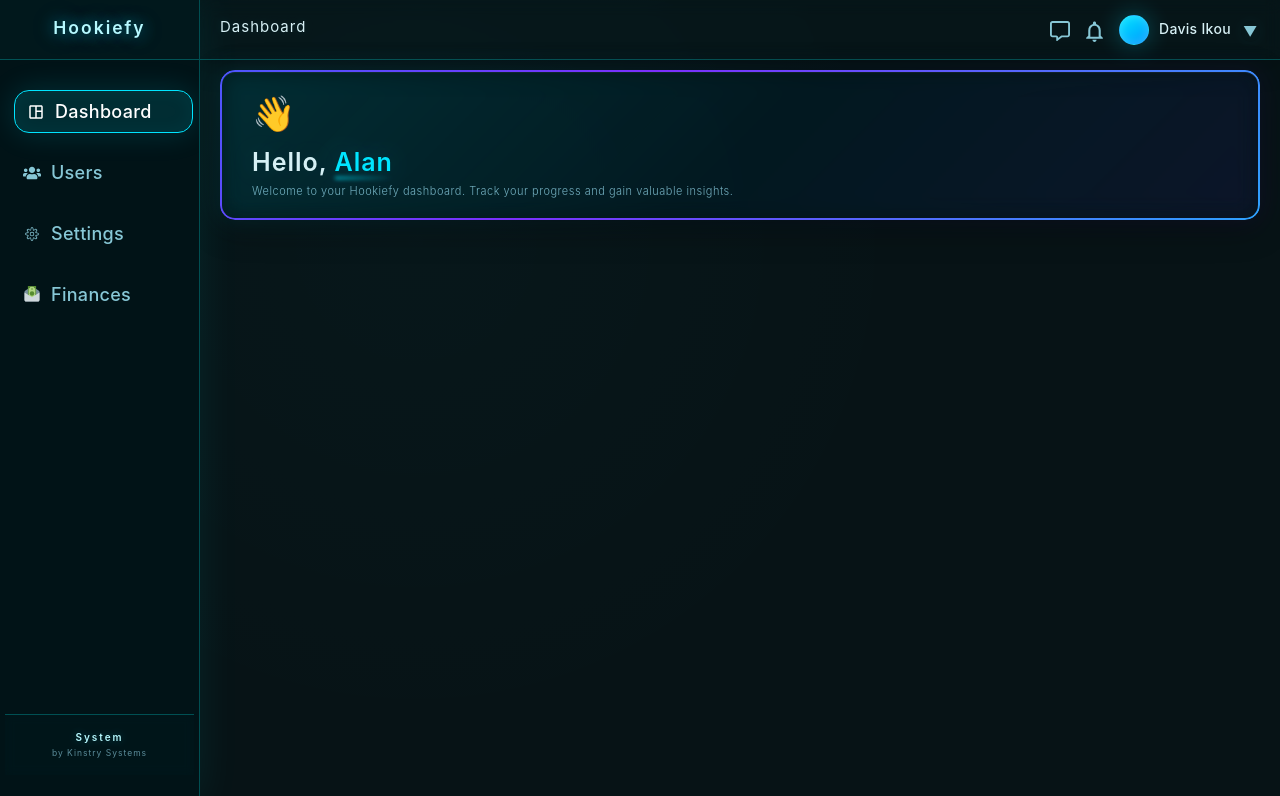
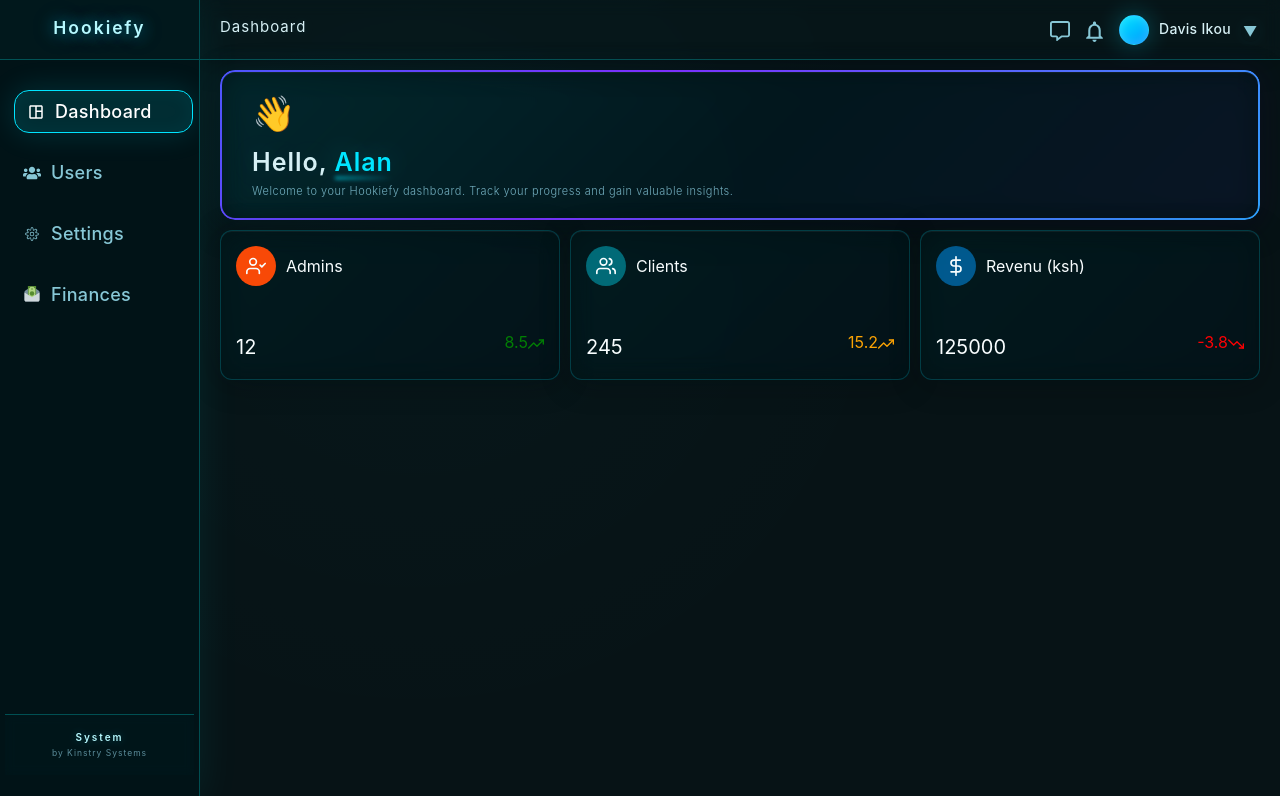
Before and after one commit to Davis-don/hookiefy, a React (Vite) app in the folder client/: page / in a window 1280 px wide. Shown: the top 796 px of the page. Built offline with nearby package versions, Linux system fonts and the light colour scheme.

Commit message:
edited cards

```diff
--- /dev/null
+++ b/client/src/components/superadmin/Substats.tsx
@@ -0,0 +1,16 @@
+import './substats.css'
+import 'bootstrap/dist/css/bootstrap.min.css'
+import { statData } from './subcarddata'
+import Substatscard from './Substatscard'
+
+function Substats() {
+  return (
+    <div className="overall-sub-stats-container">
+      {statData.map((item, index) => (
+        <Substatscard key={index} data={item} />
+      ))}
+    </div>
+  )
+}
+
+export default Substats
--- /dev/null
+++ b/client/src/components/superadmin/Substatscard.tsx
@@ -0,0 +1,54 @@
+import './substatscard.css'
+import type { IconType } from 'react-icons';
+import 'bootstrap/dist/css/bootstrap.min.css'
+
+interface StatData {
+  icon: IconType;
+  title: string;
+  value: number;
+  percentage: number;
+  trendIcon: IconType;
+  color: string;
+  trendcolor:string
+}
+
+interface SubstatscardProps {
+  data: StatData;
+}
+
+function Substatscard({ data }: SubstatscardProps) {
+  const Icon = data.icon;
+  const TrendIcon = data.trendIcon;
+
+  return (
+    <div className="overall-sub-stats-card">
+      <div className="card-header-stat-sub-card">
+        <div
+          style={{ backgroundColor: data.color }}
+          className="icon-container-stat-card rounded-circle"
+        >
+          <Icon />
+        </div>
+
+        <div className="title-stat-sub">
+          {data.title}
+        </div>
+      </div>
+
+      <div className="card-footer-sub-card">
+        <div className="left-side-sub-footer-card">
+          {data.value}
+        </div>
+
+        <div className="right-side-sub-footer-card">
+          <p style={{color:data.trendcolor}}>
+            <span>{data.percentage}</span>
+            <span><TrendIcon /></span>
+          </p>
+        </div>
+      </div>
+    </div>
+  );
+}
+
+export default Substatscard;
--- a/client/src/components/superadmin/Superadmindash.tsx
+++ b/client/src/components/superadmin/Superadmindash.tsx
@@ -1,6 +1,7 @@
 import './superadmindash.css'
 import 'bootstrap/dist/css/bootstrap.min.css'
 import Welcomeconcernsuperadmin from './Welcomeconcernsuperadmin'
+import Substats from './Substats'
 
 function Superadmindash() {
   return (
@@ -8,6 +9,9 @@ function Superadmindash() {
       <div className="welcome-super-admin-dash-concern">
        <Welcomeconcernsuperadmin/>
       </div>
+      <div className="statistics-cards-super-dash-container">
+        <Substats/>
+      </div>
     </div>
   )
 }
--- /dev/null
+++ b/client/src/components/superadmin/subcarddata.ts
@@ -0,0 +1,37 @@
+import {
+  FiUsers,
+  FiUserCheck,
+  FiDollarSign,
+  FiTrendingUp,
+  FiTrendingDown,
+} from "react-icons/fi";
+
+export const statData = [
+  {
+    icon: FiUserCheck,
+    title: "Admins",
+    value: 12,
+    percentage: 8.5,
+    trendIcon: FiTrendingUp,
+    color:"orangered",
+    trendcolor:"green"
+  },
+  {
+    icon: FiUsers,
+    title: "Clients",
+    value: 245,
+    percentage: 15.2,
+    trendIcon: FiTrendingUp,
+    color:"rgba(0, 229, 255, 0.4)",
+    trendcolor:"orange"
+  },
+  {
+    icon: FiDollarSign,
+    title: "Revenu (ksh)",
+    value: 125000,
+    percentage: -3.8,
+    trendIcon: FiTrendingDown,
+    color:"rgba(0, 153, 255, 0.5)",
+    trendcolor:"red"
+  },
+];
--- /dev/null
+++ b/client/src/components/superadmin/substats.css
@@ -0,0 +1,18 @@
+/* ============================================
+   substats.css — Futuristic Stats Cards
+   ============================================ */
+
+.overall-sub-stats-container {
+  display: grid;
+  grid-template-columns: repeat(auto-fit, minmax(25rem, 1fr));
+  gap: 1rem;
+  padding-block: 1rem;
+}
+
+@media screen and (max-width: 21.875em) {
+  .overall-sub-stats-container {
+    display: flex;
+    flex-direction: column;
+    width: 100%;
+  }
+}
--- /dev/null
+++ b/client/src/components/superadmin/substatscard.css
@@ -0,0 +1,209 @@
+/* ============================================
+   substatscard.css — Futuristic Stat Card (Colors Only)
+   ============================================ */
+
+/* --- Grid layout from parent --- */
+.overall-sub-stats-container {
+  display: grid;
+  grid-template-columns: repeat(auto-fit, minmax(25rem, 1fr));
+  gap: 1rem;
+  padding-block: 1rem;
+}
+
+@media screen and (max-width: 21.875em) {
+  .overall-sub-stats-container {
+    display: flex;
+    flex-direction: column;
+    width: 100%;
+  }
+}
+
+/* --- Card base (colors only) --- */
+.overall-sub-stats-card {
+  height: 15rem;
+  border-radius: 1.2rem;
+  position: relative;
+  overflow: hidden;
+  display: flex;
+  flex-direction: column;
+  justify-content: space-between;
+  padding: 1.5rem;
+
+  /* --- Futuristic glass background --- */
+  background: rgba(2, 20, 24, 0.7);
+  backdrop-filter: blur(12px);
+  -webkit-backdrop-filter: blur(12px);
+  border: 1px solid rgba(0, 229, 255, 0.2);
+  box-shadow:
+    0 4px 30px rgba(0, 0, 0, 0.3),
+    inset 0 1px 0 rgba(255, 255, 255, 0.05),
+    0 0 40px rgba(0, 229, 255, 0.03);
+}
+
+/* --- Futuristic gradient border glow --- */
+.overall-sub-stats-card::before {
+  content: '';
+  position: absolute;
+  inset: -1px;
+  border-radius: 1.2rem;
+  padding: 1px;
+  background: linear-gradient(135deg,
+    rgba(0, 229, 255, 0.3),
+    rgba(123, 47, 252, 0.2),
+    rgba(0, 153, 255, 0.3)
+  );
+  -webkit-mask:
+    linear-gradient(#fff 0 0) content-box,
+    linear-gradient(#fff 0 0);
+  -webkit-mask-composite: xor;
+  mask-composite: exclude;
+  pointer-events: none;
+  z-index: 1;
+  animation: border-glow 3s ease-in-out infinite alternate;
+}
+
+@keyframes border-glow {
+  0% {
+    opacity: 0.5;
+  }
+  100% {
+    opacity: 1;
+  }
+}
+
+/* --- Secondary glow effect --- */
+.overall-sub-stats-card::after {
+  content: '';
+  position: absolute;
+  inset: -2px;
+  border-radius: 1.2rem;
+  z-index: 0;
+  filter: blur(20px);
+  background: linear-gradient(135deg,
+    rgba(0, 229, 255, 0.1),
+    rgba(123, 47, 252, 0.05)
+  );
+  opacity: 0.4;
+  animation: glow-pulse 3s ease-in-out infinite alternate;
+  pointer-events: none;
+}
+
+@keyframes glow-pulse {
+  0% {
+    opacity: 0.3;
+    filter: blur(15px);
+  }
+  100% {
+    opacity: 0.6;
+    filter: blur(25px);
+  }
+}
+
+/* --- Different card types (color variations) --- */
+.overall-sub-stats-card.admins {
+  background: rgba(2, 20, 24, 0.75);
+  border-color: rgba(0, 229, 255, 0.25);
+}
+
+.overall-sub-stats-card.clients {
+  background: rgba(2, 20, 24, 0.75);
+  border-color: rgba(123, 47, 252, 0.25);
+}
+
+.overall-sub-stats-card.revenue {
+  background: rgba(2, 20, 24, 0.75);
+  border-color: rgba(0, 153, 255, 0.25);
+}
+
+/* --- Type-specific glow variations --- */
+.overall-sub-stats-card.admins::after {
+  background: radial-gradient(circle at 30% 30%,
+    rgba(0, 229, 255, 0.15),
+    transparent 70%
+  );
+}
+
+.overall-sub-stats-card.clients::after {
+  background: radial-gradient(circle at 30% 30%,
+    rgba(123, 47, 252, 0.15),
+    transparent 70%
+  );
+}
+
+.overall-sub-stats-card.revenue::after {
+  background: radial-gradient(circle at 30% 30%,
+    rgba(0, 153, 255, 0.15),
+    transparent 70%
+  );
+}
+
+/* --- Hover effect (color only) --- */
+.overall-sub-stats-card:hover {
+  border-color: rgba(0, 229, 255, 0.4);
+  box-shadow:
+    0 8px 40px rgba(0, 0, 0, 0.4),
+    0 0 60px rgba(0, 229, 255, 0.06);
+}
+
+.overall-sub-stats-card.admins:hover {
+  border-color: rgba(0, 229, 255, 0.5);
+  box-shadow: 0 8px 40px rgba(0, 0, 0, 0.4), 0 0 60px rgba(0, 229, 255, 0.1);
+}
+
+.overall-sub-stats-card.clients:hover {
+  border-color: rgba(123, 47, 252, 0.5);
+  box-shadow: 0 8px 40px rgba(0, 0, 0, 0.4), 0 0 60px rgba(123, 47, 252, 0.1);
+}
+
+.overall-sub-stats-card.revenue:hover {
+  border-color: rgba(0, 153, 255, 0.5);
+  box-shadow: 0 8px 40px rgba(0, 0, 0, 0.4), 0 0 60px rgba(0, 153, 255, 0.1);
+}
+
+/* --- Responsive (height only) --- */
+@media screen and (max-width: 63.75em) {
+  .overall-sub-stats-card {
+    height: 13rem;
+  }
+}
+
+@media screen and (max-width: 21.875em) {
+  .overall-sub-stats-card {
+    height: 11rem;
+  }
+}
+/* content designs card*/
+.card-header-stat-sub-card{
+display: flex;
+flex-direction: row;
+align-items: center;
+gap: 1rem;
+}
+.icon-container-stat-card{
+width: max-content;
+height: max-content;
+display: flex;
+flex-direction: row;
+align-items: center;
+justify-content: center;
+color: white;
+font-size: 2rem;
+padding: 1rem;
+}
+.title-stat-sub{
+color: white;
+}
+.card-footer-sub-card{
+display: flex;
+flex-direction: row;
+justify-content: space-between;
+align-items: center;
+
+}
+.left-side-sub-footer-card{
+color: white;
+font-size: 2rem;
+}
+.right-side-sub-footer-card{
+
+}
```
Also changed, not shown: client/src/components/superadmin/superadmindash.css (line endings or trailing spaces).
